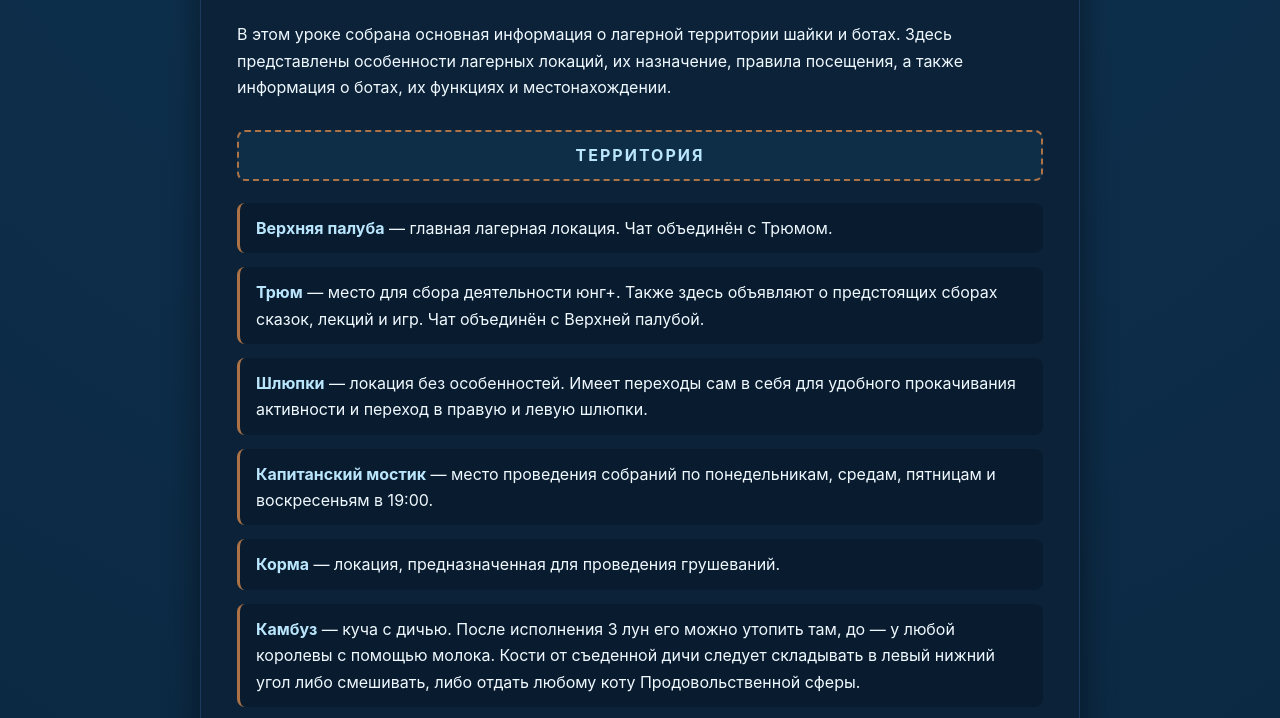
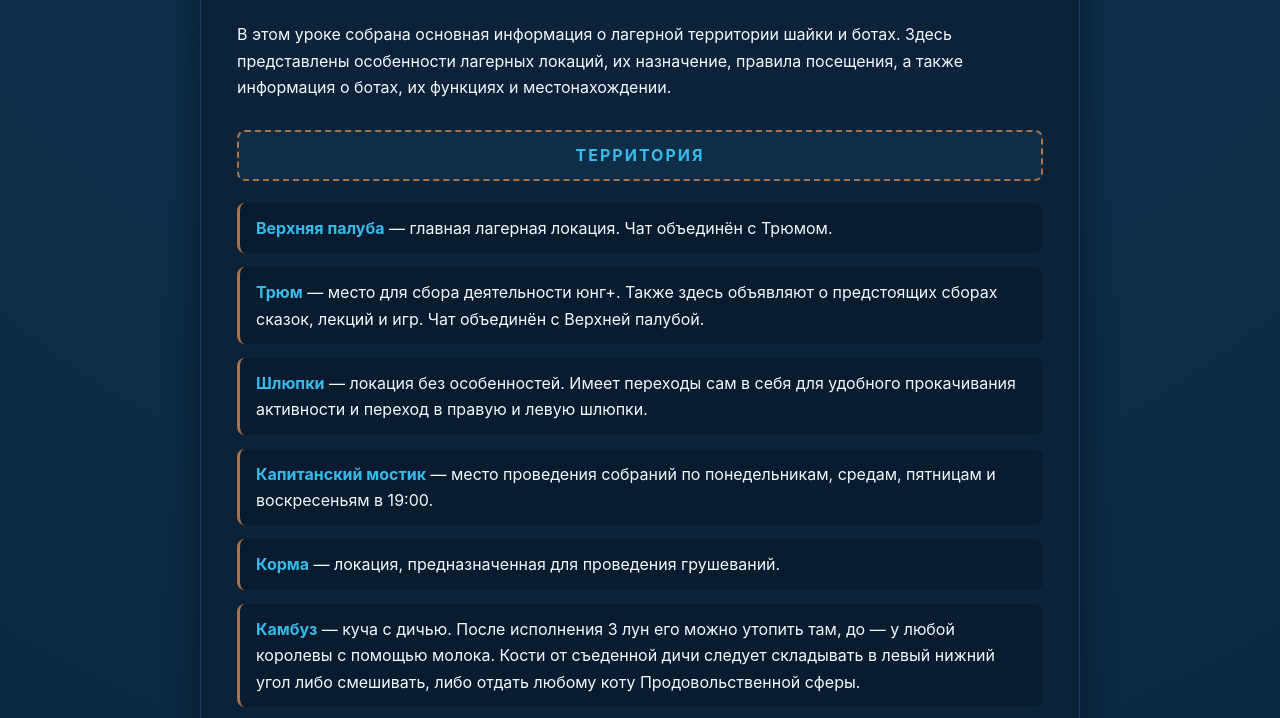
Before and after one commit to nastart888-jpg/catwar-lessons, a plain HTML site: page index.html in a window 1280 px wide. Shown: the part 469-1187 px from the top of the page. Drawn offline with Linux system fonts and the light colour scheme.

Commit message:
Update index.html

```diff
--- a/index.html
+++ b/index.html
@@ -9,7 +9,7 @@
             --bg-deep: #061422;
             --bg-card: #0b2238;
             --bg-bot: #081a2b;
-            --accent-light: #bae6fd;
+            --accent-light: #36baeb;
             --accent-sky: #ad7347;
             --accent-danger: #f87171;
             --text-main: #f0f9ff;
```
